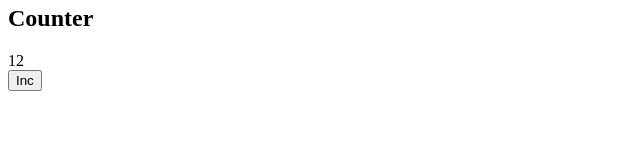
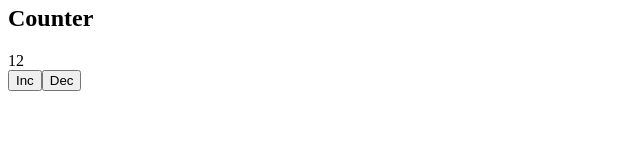
Before and after one commit to himansh9489/my-react-app, a React (Create React App) app: page / in a window 1280 px wide. Shown: the part 122-282 px from the top of the page, without its empty margins (0-640 px from the left). Built offline with nearby package versions, Linux system fonts and the light colour scheme.

Commit message:
Update App.js

```diff
--- a/src/App.js
+++ b/src/App.js
@@ -18,6 +18,15 @@ function Counter(props) {
       >
         Inc
       </button>
+      <button
+        onClick={function () {
+          if (num > 0) {
+            setNum(num - 1);
+          }
+        }}
+      >
+        Dec
+      </button>
     </div>
   );
 }
```
